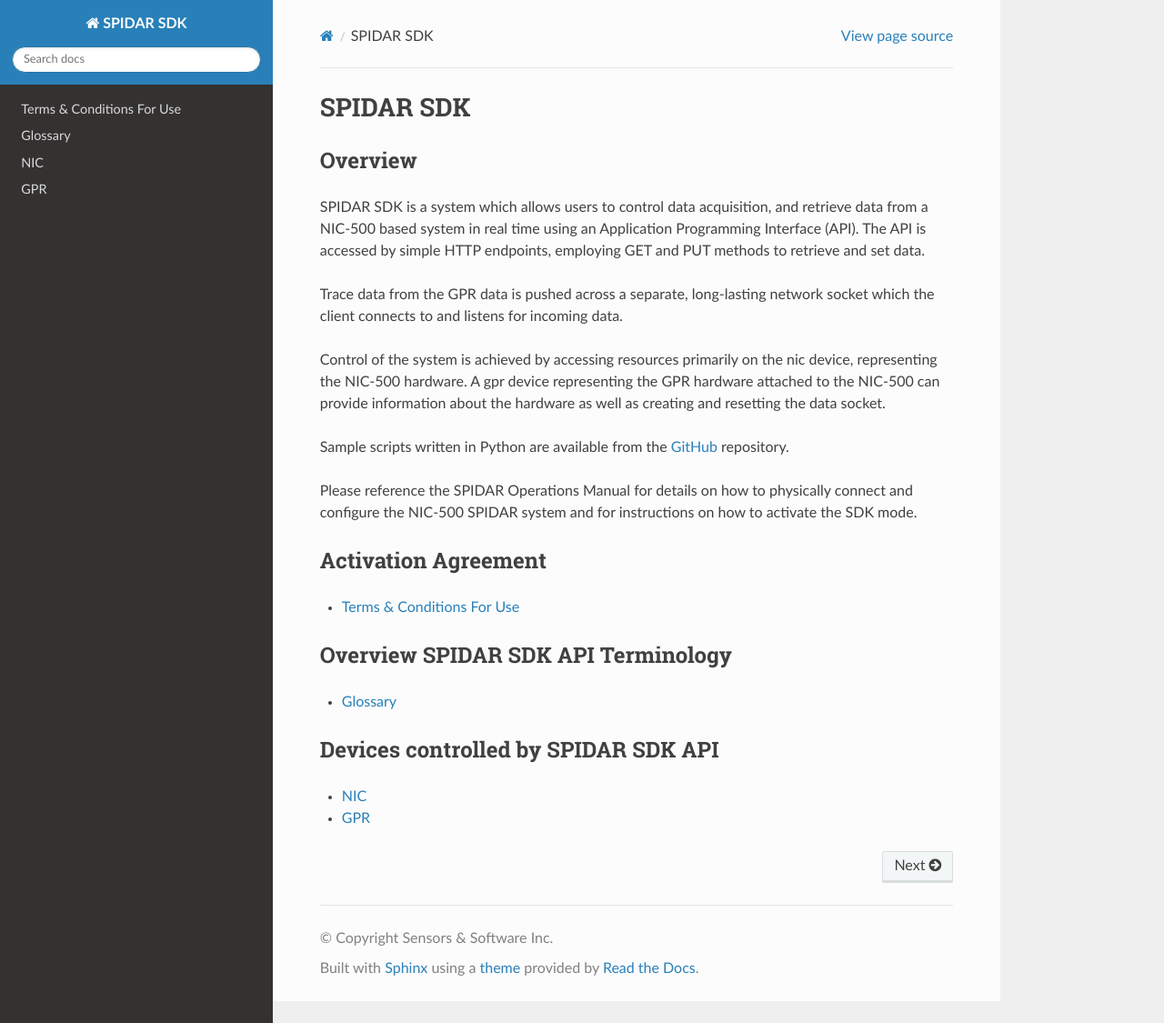
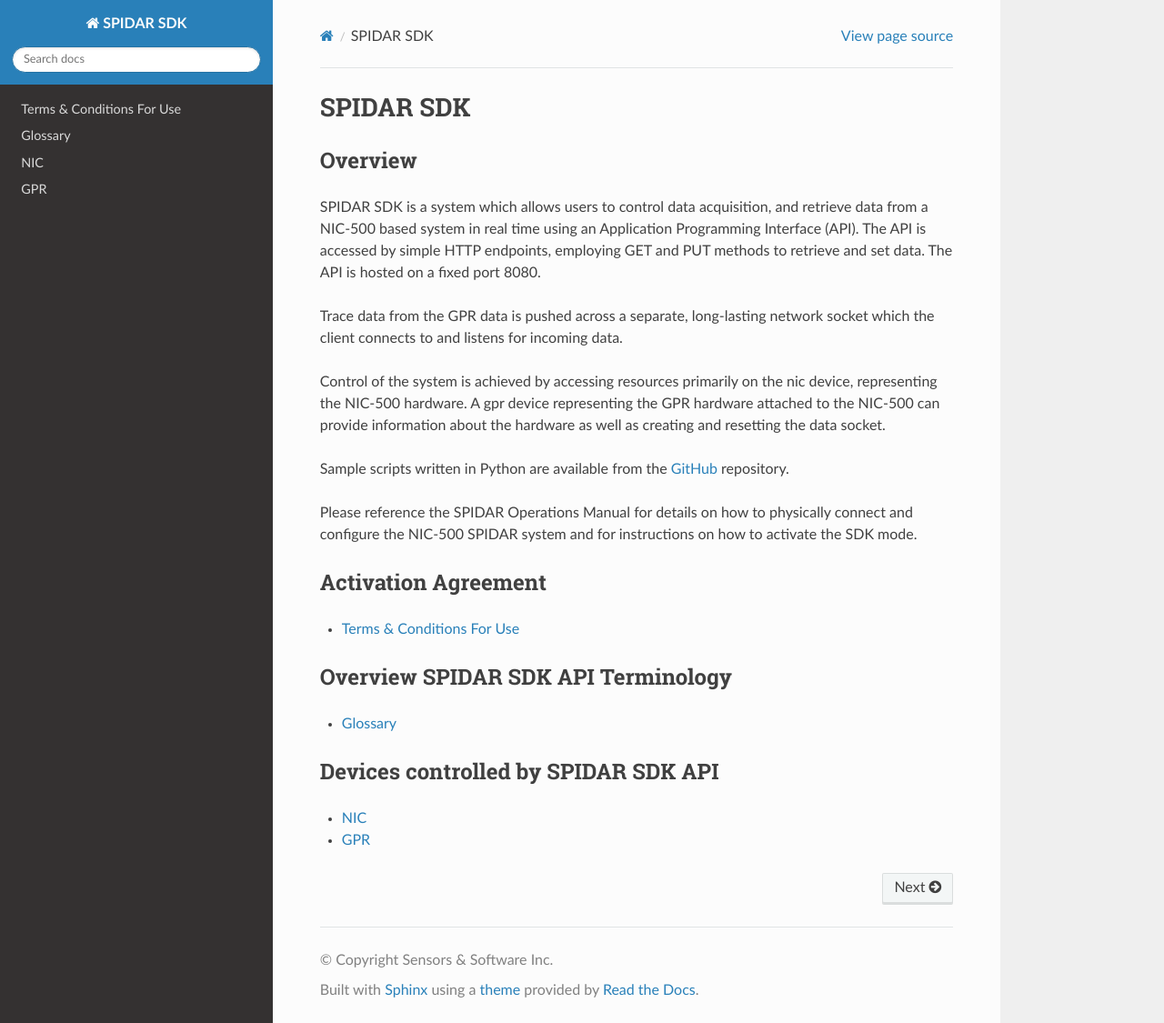
Before and after one commit to SensoftInc/spidar-sdk, a Sphinx documentation site: the page built from docs/index.rst, in a window 1280 px wide and 1125 px high. Shown: the whole window at 91% size. Built offline with Sphinx 7.4.7 and the Read the Docs theme 2.0.0, drawn with Linux system fonts in a browser that asks for light colours.

Commit message:
Added a couple of references to the API port number 8080 in the overview and glossary section.

```diff
--- a/docs/glossary.rst
+++ b/docs/glossary.rst
@@ -131,4 +131,4 @@ Uniform Resource Locator (URL)
 ==============================
 
 Address of a URI including the protocol identifier. For example, "http://192.168.20.221:8080/api/nic" is the
-URL, "nic" is the URI.
+URL, "nic" is the URI. The SPIDAR SDK API is hosted on port 8080, so it must be included in the URL.
--- a/docs/index.rst
+++ b/docs/index.rst
@@ -8,7 +8,7 @@ Overview
 
 SPIDAR SDK is a system which allows users to control data acquisition, and retrieve data from a NIC-500 based system
 in real time using an Application Programming Interface (API). The API is accessed by simple HTTP endpoints,
-employing GET and PUT methods to retrieve and set data.
+employing GET and PUT methods to retrieve and set data. The API is hosted on a fixed port 8080.
 
 Trace data from the GPR data is pushed across a separate, long-lasting network socket which the client connects to and
 listens for incoming data.
```
